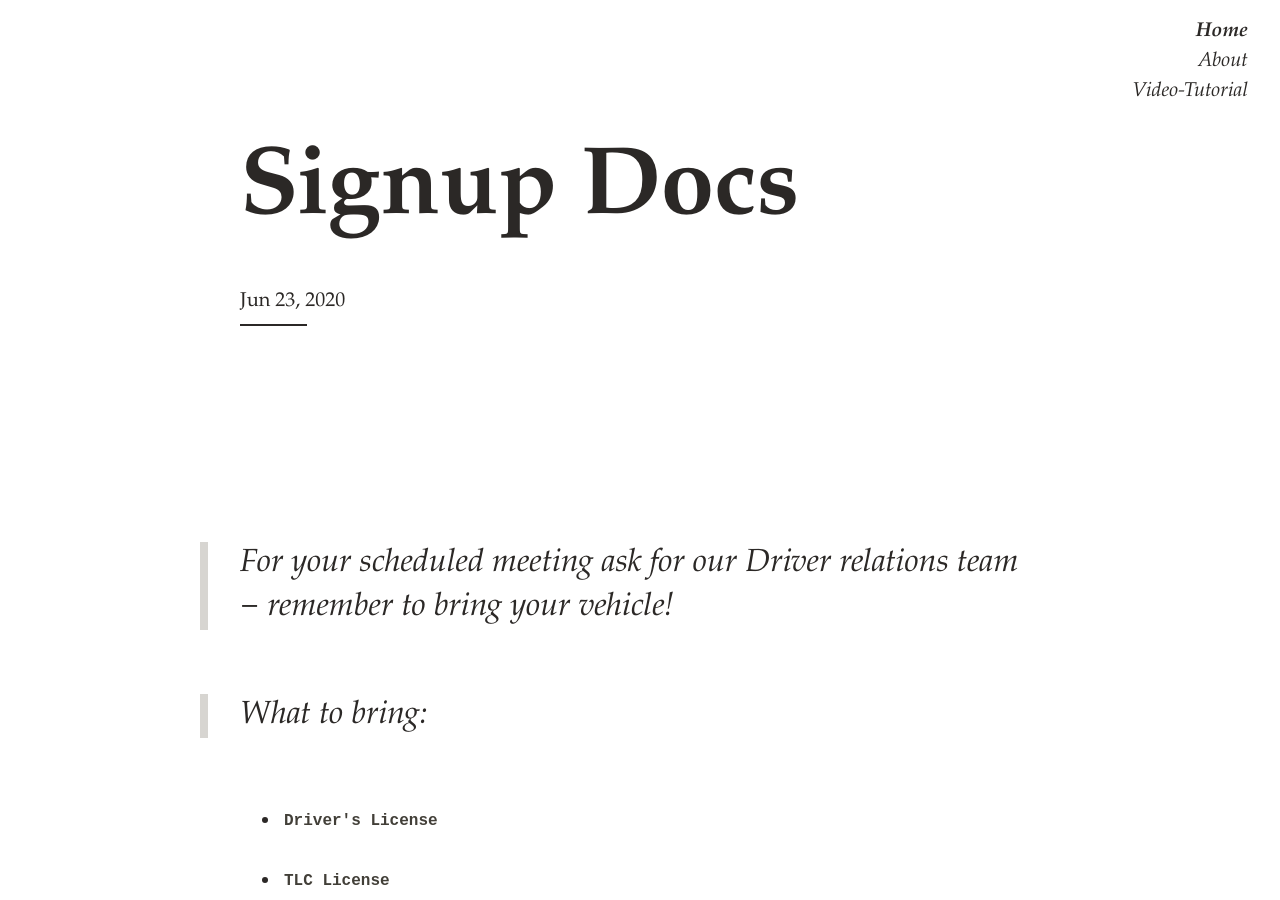
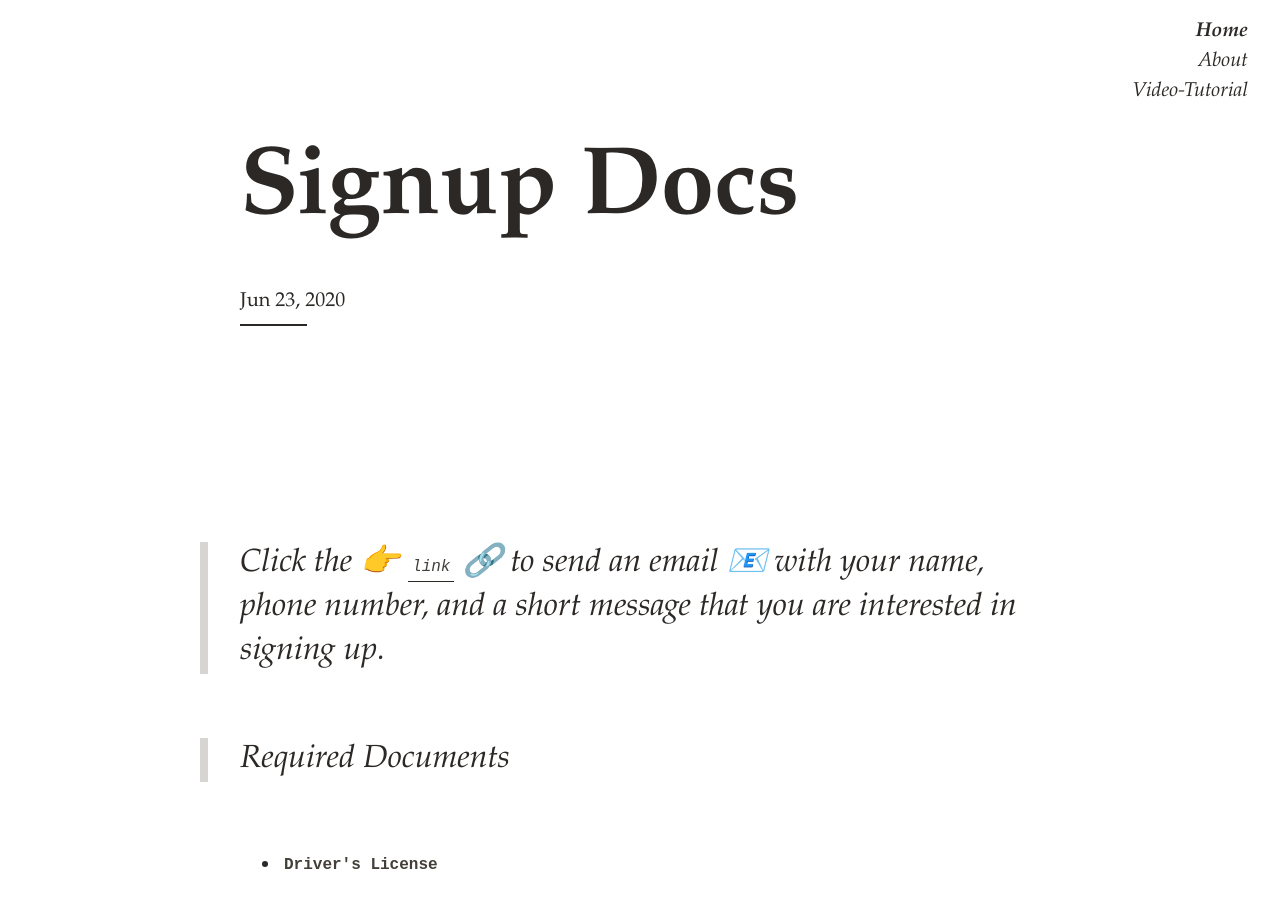
Before and after one commit to brd-blog/info-site, a Jekyll site: the page built from _posts/2020-06-23-required-documents.md, in a window 1280 px wide and 900 px high. Built offline with Jekyll 4.4.1, drawn with Linux system fonts in a browser that asks for light colours; nearby versions of some CDN libraries; emoji names are drawn with the system emoji font; comment, search, counter and statistics services are not loaded.

Commit message:
modf _post/req-docs.md added email link

```diff
--- a/_config.yml
+++ b/_config.yml
@@ -26,6 +26,7 @@ baseurl: "/info-site" # the subpath of your site, e.g. /blog
 url: "https://brd-blog.github.io/" # the base hostname & protocol for your site, e.g. http://example.com
 twitter_username: brdcars83
 github_username: brd-blog
+instagram_username:
 
 # Build settings
 theme: jekyll-athena
--- a/_posts/2020-06-23-required-documents.md
+++ b/_posts/2020-06-23-required-documents.md
@@ -7,9 +7,9 @@ tags: docs
 youtubeId: ADWQ-QbPi_A
 ---
 
-> For your scheduled meeting ask for our Driver relations team − remember to bring your vehicle!
+> Click the :point_right: [`link`](mailto:office@brooklyncab.com) :link: to send an email :email: with your name, phone number, and a short message that you are interested in signing up.
 
-> What to bring:
+> Required Documents
 
 - **`Driver's License`**
 
```
